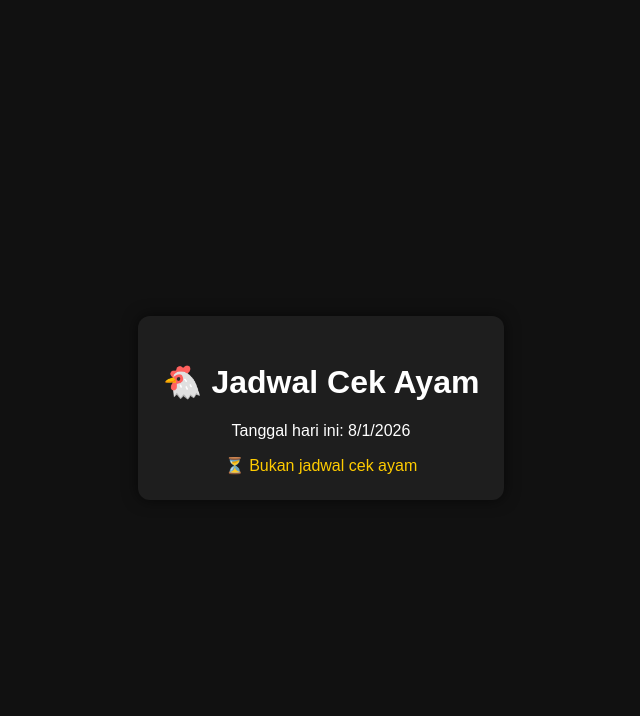
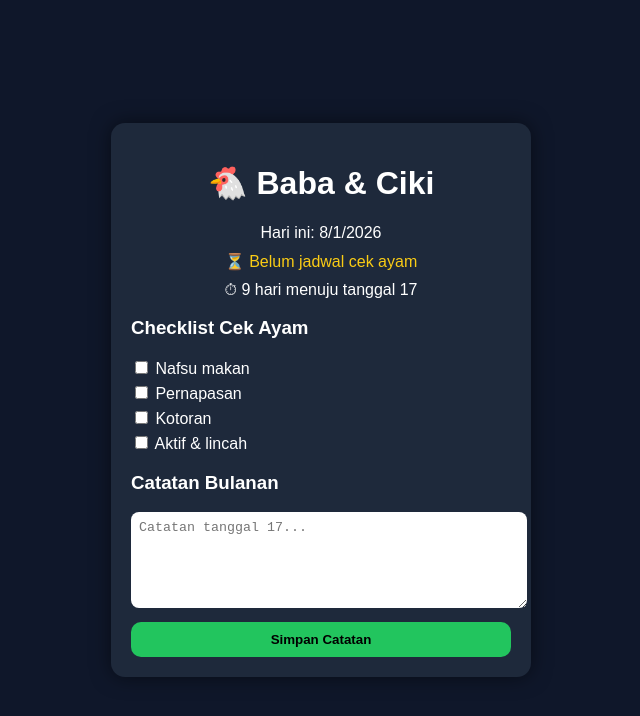
Before and after one commit to vectalle-stack/Baba-s-development-1, a plain HTML site: page index.html in a window 1280 px wide. Shown: the whole page, without its empty margins (319-959 px from the left). Drawn offline with Linux system fonts and the light colour scheme.

Commit message:
Revamp index.html for Cek Ayam application

```diff
--- a/index.html
+++ b/index.html
@@ -2,56 +2,104 @@
 <html lang="id">
 <head>
 <meta charset="UTF-8">
-  <title>Cek Ayam Bulanan</title>
+<title>🐔 Cek Ayam Baba & Ciki</title>
 <meta name="viewport" content="width=device-width, initial-scale=1.0">
 <style>
 body {
+  margin:0;
   font-family: Arial, sans-serif;
-      background: #111;
-      color: #fff;
-      display: flex;
-      justify-content: center;
-      align-items: center;
-      height: 100vh;
-      text-align: center;
+  background:#0f172a;
+  color:#fff;
+  display:flex;
+  justify-content:center;
+  align-items:center;
+  min-height:100vh;
 }
-    .box {
-      background: #1e1e1e;
-      padding: 25px;
-      border-radius: 12px;
-      box-shadow: 0 0 15px rgba(0,0,0,0.6);
+.card {
+  background:#1e293b;
+  padding:20px;
+  border-radius:14px;
+  width:100%;
+  max-width:380px;
+  box-shadow:0 0 20px rgba(0,0,0,.5);
 }
-    .alert {
-      color: #00ff99;
-      font-size: 20px;
-      margin-top: 15px;
+h1 {text-align:center;}
+.date {text-align:center; margin:10px 0;}
+.alert {color:#22c55e; font-weight:bold; text-align:center;}
+.wait {color:#facc15; text-align:center;}
+.count {text-align:center; margin:10px 0;}
+.checklist label {display:block; margin:5px 0;}
+textarea {
+  width:100%;
+  height:80px;
+  border-radius:8px;
+  border:none;
+  padding:8px;
 }
-    .wait {
-      color: #ffcc00;
-      margin-top: 15px;
+button {
+  margin-top:10px;
+  width:100%;
+  padding:10px;
+  border:none;
+  border-radius:10px;
+  background:#22c55e;
+  font-weight:bold;
 }
 </style>
 </head>
+
 <body>
-  <div class="box">
-    <h1>🐔 Jadwal Cek Ayam</h1>
-    <p id="date"></p>
-    <div id="message"></div>
+<div class="card">
+<h1>🐔 Baba & Ciki</h1>
+<div class="date" id="today"></div>
+<div id="status"></div>
+<div class="count" id="countdown"></div>
+
+<h3>Checklist Cek Ayam</h3>
+<div class="checklist">
+<label><input type="checkbox"> Nafsu makan</label>
+<label><input type="checkbox"> Pernapasan</label>
+<label><input type="checkbox"> Kotoran</label>
+<label><input type="checkbox"> Aktif & lincah</label>
+</div>
+
+<h3>Catatan Bulanan</h3>
+<textarea id="note" placeholder="Catatan tanggal 17..."></textarea>
+<button onclick="saveNote()">Simpan Catatan</button>
 </div>
 
 <script>
 const today = new Date();
 const day = today.getDate();
+document.getElementById("today").innerText =
+"Hari ini: " + today.toLocaleDateString("id-ID");
 
-    document.getElementById("date").innerText =
-      "Tanggal hari ini: " + today.toLocaleDateString("id-ID");
+if(day === 17){
+  document.getElementById("status").innerHTML =
+  "<div class='alert'>🔔 HARI INI CEK AYAM!</div>";
+}else{
+  document.getElementById("status").innerHTML =
+  "<div class='wait'>⏳ Belum jadwal cek ayam</div>";
+}
 
-    if (day === 17) {
-      document.getElementById("message").innerHTML =
-        "<div class='alert'>🔔 Hari ini jadwal CEK AYAM!</div>";
-    } else {
-      document.getElementById("message").innerHTML =
-        "<div class='wait'>⏳ Bukan jadwal cek ayam</div>";
+// Countdown
+let next = new Date(today.getFullYear(), today.getMonth(), 17);
+if(today.getDate() > 17){
+  next = new Date(today.getFullYear(), today.getMonth()+1, 17);
+}
+const diff = Math.ceil((next - today)/(1000*60*60*24));
+document.getElementById("countdown").innerText =
+"⏱ " + diff + " hari menuju tanggal 17";
+
+// Notes
+const noteKey = "catatan-ayam";
+document.getElementById("note").value =
+localStorage.getItem(noteKey) || "";
+
+function saveNote(){
+  localStorage.setItem(noteKey,
+  document.getElementById("note").value);
+  alert("Catatan tersimpan 🐔");
 }
 </script>
 </body>
```
Lines whose indentation alone changed are shown as unchanged.
